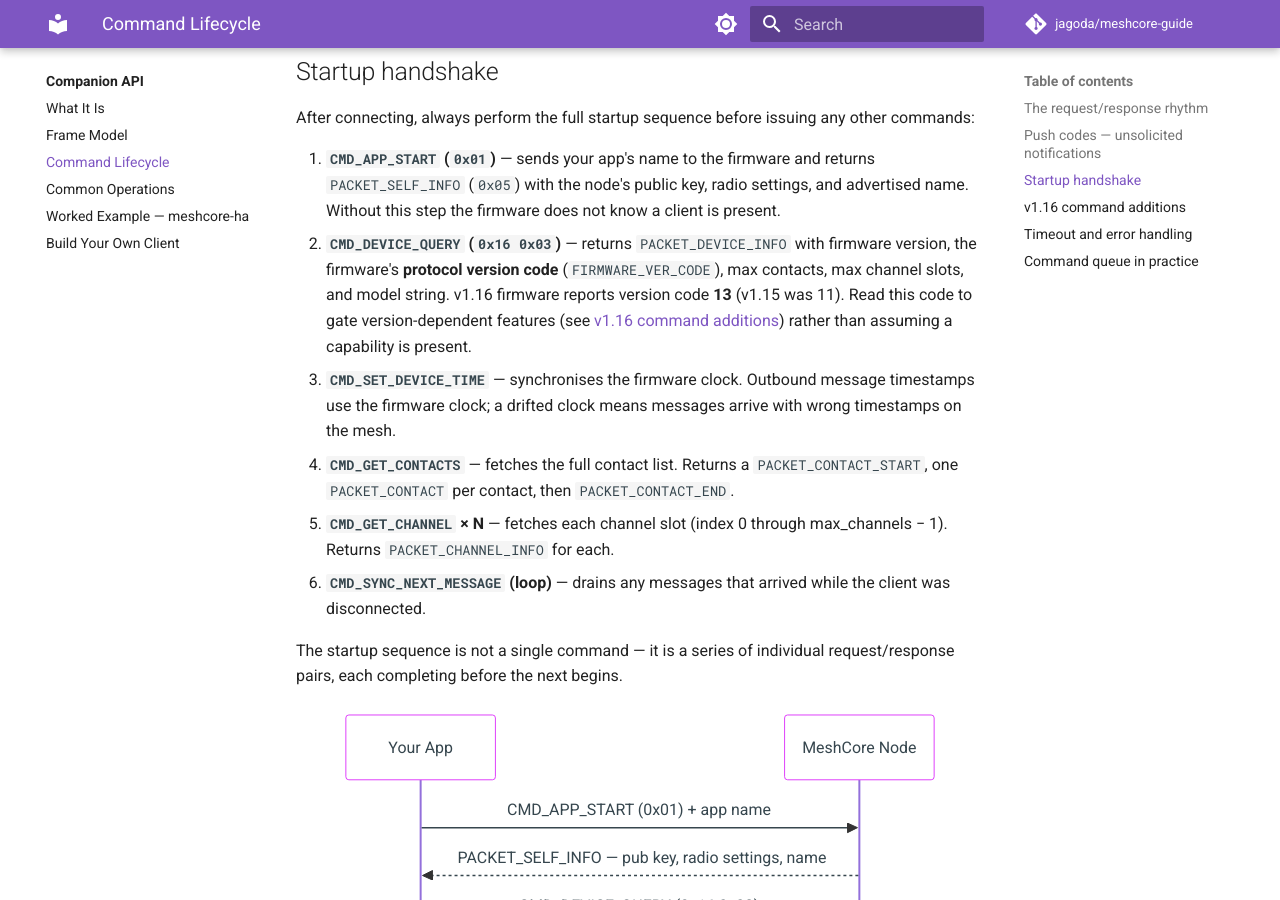
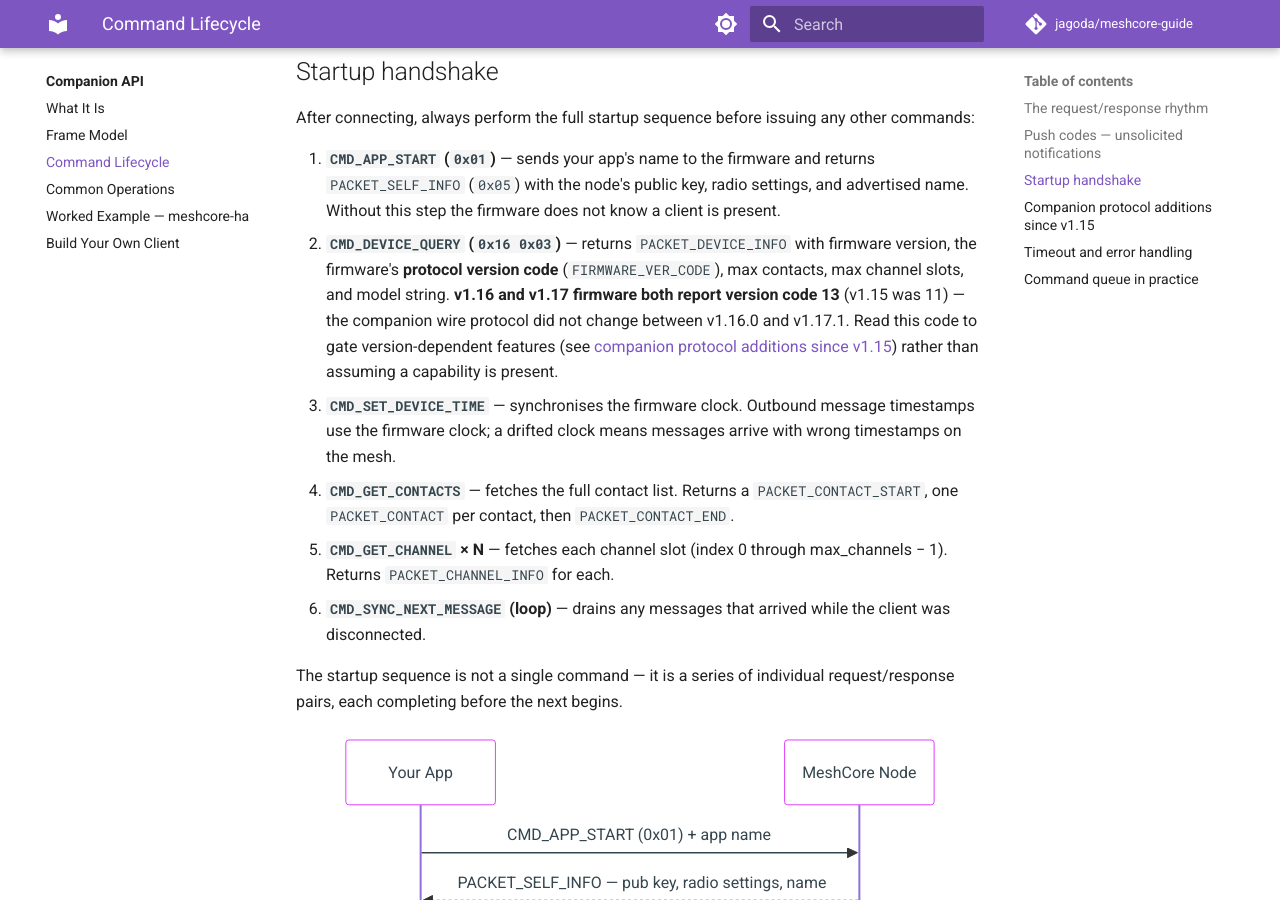
Before and after one commit to jagoda/meshcore-guide, an MkDocs documentation site: the page built from docs/companion-api/command-lifecycle.md, in a window 1280 px wide and 900 px high, scrolled down 1897 px. Built offline with MkDocs 1.6.1 and Material for MkDocs 9.7.7, drawn with Linux system fonts in a browser that asks for light colours; comment, search, counter and statistics services are not loaded; some of the changed text lies outside the part shown.

Commit message:
checkpoint: Phase 1 — v1.16.0→v1.17.1 version pins, restate version code 13 for both v1.16 and v1.17 (no wire change)

````diff
--- a/docs/companion-api/command-lifecycle.md
+++ b/docs/companion-api/command-lifecycle.md
@@ -40,7 +40,7 @@ flowchart TD
 After connecting, always perform the full startup sequence before issuing any other commands:
 
 1. **`CMD_APP_START` (`0x01`)** — sends your app's name to the firmware and returns `PACKET_SELF_INFO` (`0x05`) with the node's public key, radio settings, and advertised name. Without this step the firmware does not know a client is present.
-2. **`CMD_DEVICE_QUERY` (`0x16 0x03`)** — returns `PACKET_DEVICE_INFO` with firmware version, the firmware's **protocol version code** (`FIRMWARE_VER_CODE`), max contacts, max channel slots, and model string. v1.16 firmware reports version code **13** (v1.15 was 11). Read this code to gate version-dependent features (see [v1.16 command additions](#v116-command-additions)) rather than assuming a capability is present.
+2. **`CMD_DEVICE_QUERY` (`0x16 0x03`)** — returns `PACKET_DEVICE_INFO` with firmware version, the firmware's **protocol version code** (`FIRMWARE_VER_CODE`), max contacts, max channel slots, and model string. **v1.16 and v1.17 firmware both report version code 13** (v1.15 was 11) — the companion wire protocol did not change between v1.16.0 and v1.17.1. Read this code to gate version-dependent features (see [companion protocol additions since v1.15](#companion-protocol-additions-since-v115)) rather than assuming a capability is present.
 3. **`CMD_SET_DEVICE_TIME`** — synchronises the firmware clock. Outbound message timestamps use the firmware clock; a drifted clock means messages arrive with wrong timestamps on the mesh.
 4. **`CMD_GET_CONTACTS`** — fetches the full contact list. Returns a `PACKET_CONTACT_START`, one `PACKET_CONTACT` per contact, then `PACKET_CONTACT_END`.
 5. **`CMD_GET_CHANNEL` × N** — fetches each channel slot (index 0 through max_channels − 1). Returns `PACKET_CHANNEL_INFO` for each.
@@ -78,10 +78,12 @@ sequenceDiagram
     end
 ```
 
-## v1.16 command additions
+## Companion protocol additions since v1.15
 
 These companion commands depend on the firmware's protocol version code (read it
-from `PACKET_DEVICE_INFO`; v1.16 reports **13**):
+from `PACKET_DEVICE_INFO`). They were introduced in the v1.16 cycle, when the
+version code moved from 11 to 13; **v1.17 reports the same code 13 and adds no
+further commands** — the companion wire protocol has been unchanged since v1.16.0:
 
 - **`CMD_SEND_RAW_PACKET` (byte `65`)** — payload `[priority][raw packet bytes]`.
   The firmware parses the supplied bytes with `tryParsePacket` and dispatches the
--- a/docs/extending/kiss-and-raw-packets.md
+++ b/docs/extending/kiss-and-raw-packets.md
@@ -64,7 +64,7 @@ LilyGo_T3S3_sx1262_kiss_modem
 Build and flash:
 
 ```bash
-export FIRMWARE_VERSION=v1.16.0
+export FIRMWARE_VERSION=v1.17.1
 sh build.sh build-firmware Heltec_v3_kiss_modem
 ```
 
````
Also changed, not shown: docs/extending/build-from-source.md (+2 -2 lines).
